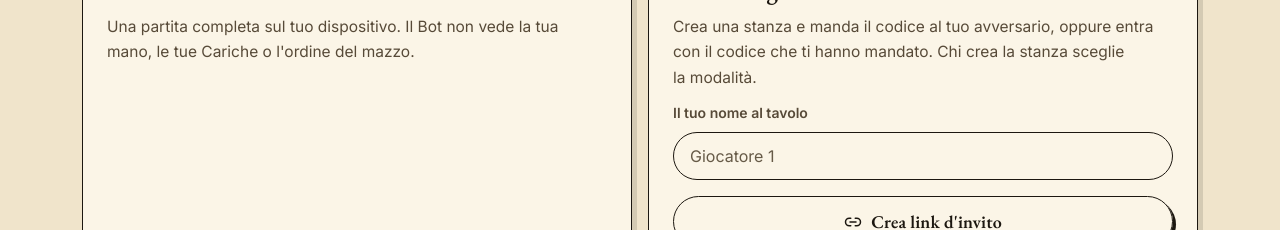
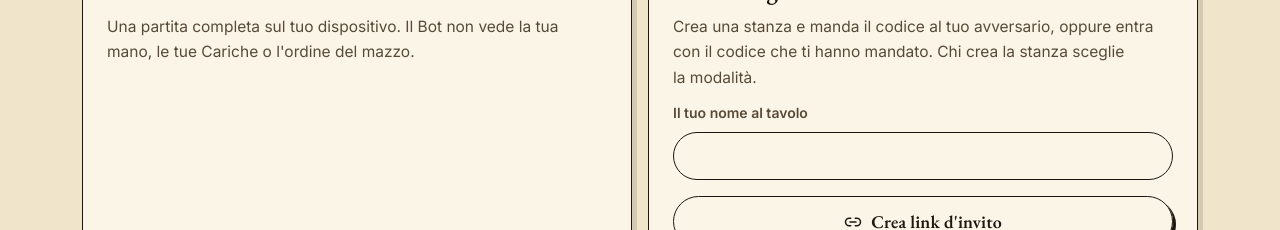
Before and after one commit to Gnottero/Bless, a Next.js app: page /gioco in a window 1280 px wide. Shown: the part 1040-1270 px from the top of the page. Built offline with nearby package versions, Linux system fonts and the light colour scheme.

Commit message:
Require a name before opening or joining a room

```diff
--- a/src/app/gioco/PlayLauncher.tsx
+++ b/src/app/gioco/PlayLauncher.tsx
@@ -30,8 +30,6 @@ const DECKS: { id: DeckId; title: string; subtitle: string; text: string }[] = [
   },
 ];
 
-const DEFAULT_NAME = "Giocatore 1";
-const GUEST_NAME = "Giocatore 2";
 
 const dateFormat = new Intl.DateTimeFormat("it-IT", {
   day: "numeric",
@@ -143,13 +141,16 @@ export default function PlayLauncher() {
   /** Opens a room, or joins a friend's by its code, then goes to its page. */
   async function enterRoom(form: "create" | "join", e: FormEvent) {
     e.preventDefault();
+    // The name field serves both forms, so neither can mark it `required`.
+    if (!name.trim()) {
+      setError({ form, text: "Scegli un nome prima di entrare." });
+      document.getElementById(nameId)?.focus();
+      return;
+    }
     setBusy(form);
     setError(null);
     try {
-      const room =
-        form === "create"
-          ? await createRoom(name.trim() || DEFAULT_NAME)
-          : await joinRoom(code, name.trim() || GUEST_NAME);
+      const room = form === "create" ? await createRoom(name.trim()) : await joinRoom(code, name.trim());
       rememberRoomAccess(room.code, room.token);
       // The room page belongs to the simulator, not to this app: full load.
       window.location.assign(roomUrl(room.code));
@@ -254,8 +255,8 @@ export default function PlayLauncher() {
                 value={name}
                 onChange={(e) => setName(e.target.value)}
                 maxLength={24}
-                placeholder={DEFAULT_NAME}
                 autoComplete="nickname"
+                aria-required="true"
               />
               <form className={styles.invite} onSubmit={(e) => enterRoom("create", e)}>
                 <button
```
